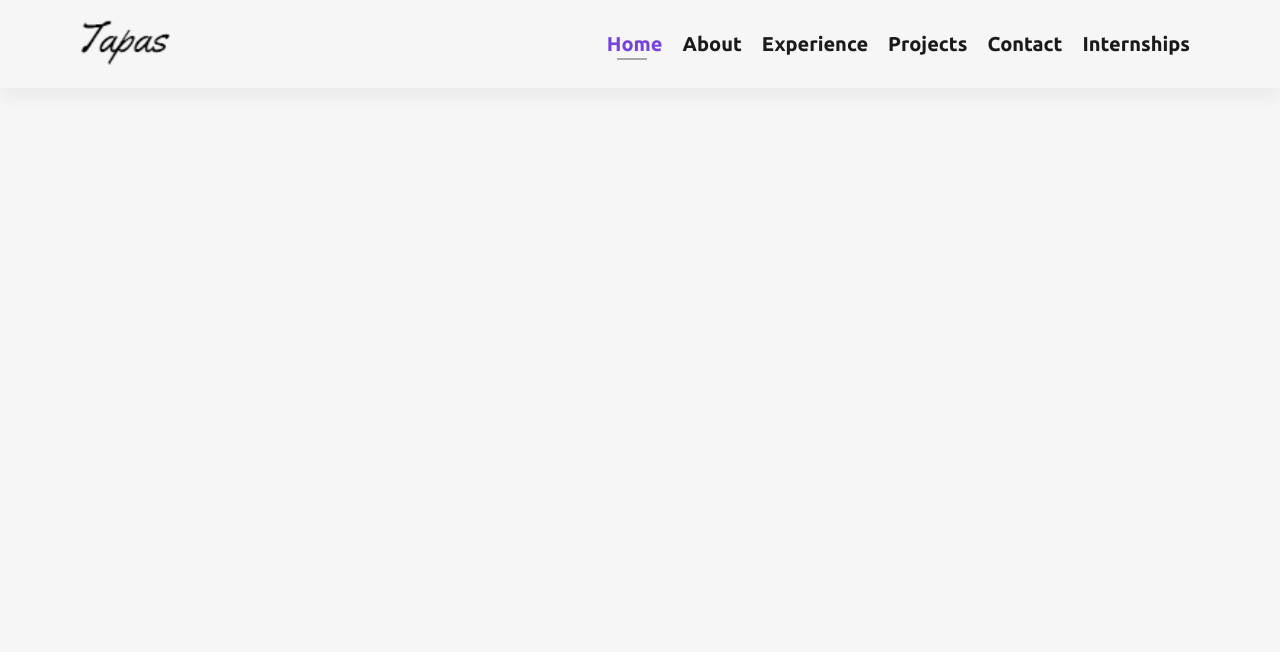
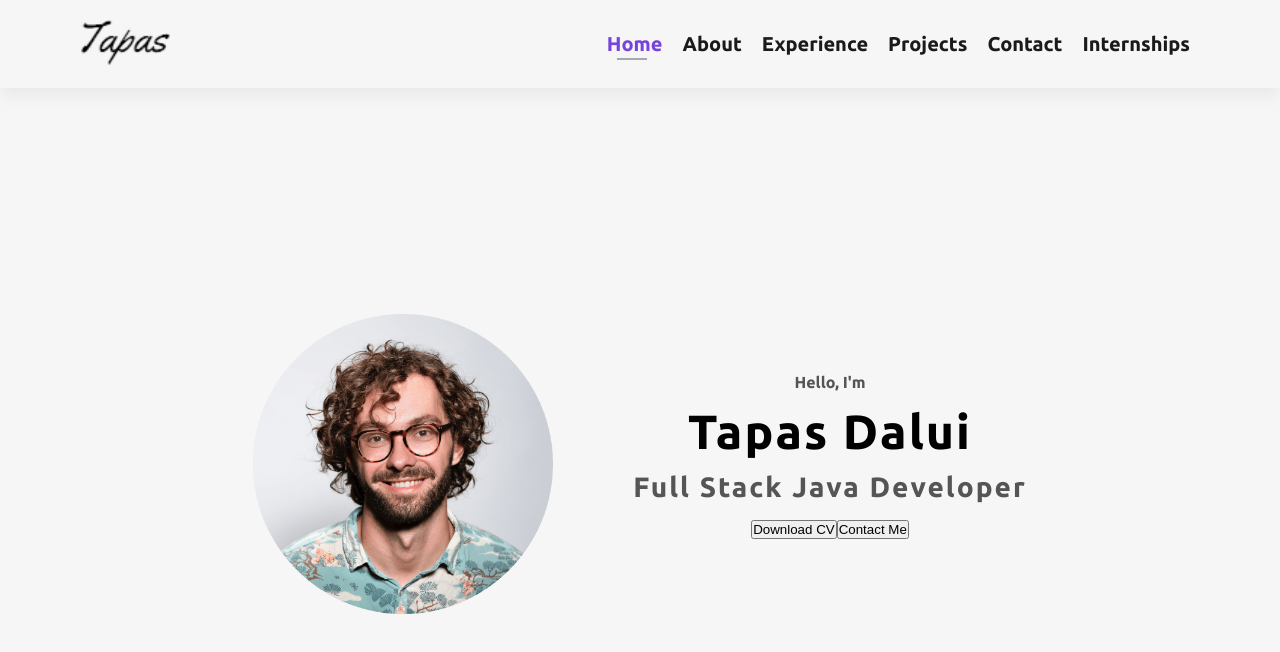
Before and after one commit to Tapas-Dalui/portfolio, a React (Vite) app: page / in a window 1280 px wide. Shown: the top 652 px of the page. Built offline with nearby package versions, Linux system fonts and the light colour scheme.

Commit message:
Header change

```diff
--- a/src/App.jsx
+++ b/src/App.jsx
@@ -1,10 +1,12 @@
 import React from 'react'
 import Navbar from './components/Navbar/Navbar'
+import Hero from './components/Hero/Hero'
 
 function App() {
   return (
     <>
       <Navbar />
+      <Hero />
     </>
   )
 }
--- /dev/null
+++ b/src/components/Hero/Hero.css
@@ -0,0 +1,52 @@
+/* PROFILE SECTION */
+
+#profile {
+    display: flex;
+    justify-content: center;
+    gap: 5rem;
+    height: 80vh;
+}
+
+.section__pic-container {
+    display: flex;
+    height: 300px;
+    width: 300px;
+    margin: auto 0;
+}
+
+.section__text {
+    align-self: center;
+    text-align: center;
+}
+
+.section__text p {
+    font-weight: 600;
+}
+
+.section__text__p1 {
+    text-align: center;
+}
+
+.section__text__p2 {
+    font-size: 1.75rem;
+    letter-spacing: 2px;
+    margin-bottom: 1rem;
+}
+
+.title {
+    font-size: 3rem;
+    text-align: center;
+    letter-spacing: 2px;
+    line-height: 80px;
+}
+
+#socials-container {
+    display: flex;
+    justify-content: center;
+    margin-top: 1rem;
+    gap: 1rem;
+}
+
+#socials-container a i:hover {
+    color: #7644da;
+}
--- /dev/null
+++ b/src/components/Hero/Hero.jsx
@@ -0,0 +1,39 @@
+import React from 'react'
+import {assets} from '../../assets/assets'
+import './Hero.css'
+
+function Hero() {
+    return (
+        <>
+            <section id="profile">
+                <div className="section__pic-container">
+                    <img src={assets.profile_pic} alt="Tapas Dalui profile picture" />
+                </div>
+                <div className="section__text">
+                    <p className="section__text__p1">Hello, I'm</p>
+                    <h1 className="title">Tapas Dalui</h1>
+                    <p className="section__text__p2">Full Stack Java Developer</p>
+                    <div className="btn-container">
+                        <button
+                            className="btn btn-color-2"
+                            onclick="window.open('./img/TAPAS.pdf')"
+                        >
+                            Download CV
+                        </button>
+                        <button className="btn btn-color-1" onclick="location.href='./#contact'">
+                            Contact Me
+                        </button>
+                    </div>
+                    <div id="socials-container">
+                        <a href="mailto:tdalui865@gmail.com" target="_blank"><i className="fa-solid fa-envelope"></i></a>
+                        <a href="" target="_blank"><i className="fa-brands fa-facebook"></i></a>
+                        <a href="www.linkedin.com/in/tapas-dalui" target="_blank"><i className="fa-brands fa-linkedin"></i></a>
+                        <a href="https://github.com/Tapas-Dalui" target="_blank"><i className="fa-brands fa-github"></i></a>
+                    </div>
+                </div>
+            </section>
+        </>
+    )
+}
+
+export default Hero
--- a/src/index.css
+++ b/src/index.css
@@ -19,6 +19,14 @@ html {
     scroll-behavior: smooth;
 }
 
+section {
+    padding-top: 14vh;
+    height: 96vh;
+    margin: 0 10rem;
+    box-sizing: border-box;
+    min-height: fit-content;
+  }
+
 p {
     color: #555555;
 }
```
Also changed, not shown: src/components/About/About.jsx (added, +63 -0 lines), src/components/About/About.css (added).
